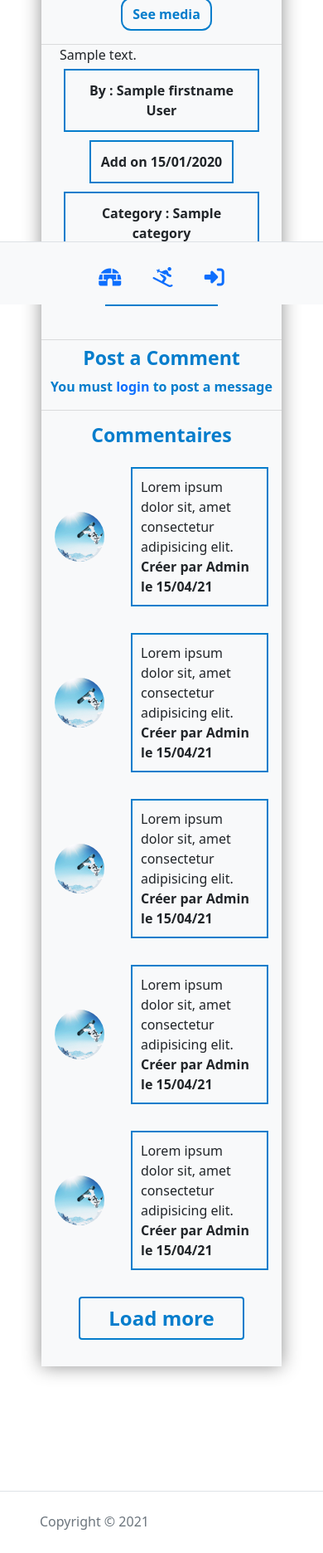
After one commit to toto93330/AnthonyAlves_6_24042021, a Symfony app: template templates/trick/index.html.twig in a window 390 px wide. The commit adds this page. Shown: the part 477-2349 px from the top of the page at 83% size. Run offline with Twig, Linux system fonts and the light colour scheme; the template is opened without the code that fills it: most values are stand-ins (such as "Sample title", 1, 10 or a date in 2020); grey boxes marked "Sample" are stand-in pictures; some libraries are stand-ins or nearby versions.

Commit message:
Correction menu contextuel mobile et creation du controller pour les tricks

```diff
--- a/config/routes/annotations.yaml
+++ b/config/routes/annotations.yaml
@@ -1,7 +1,6 @@
 controllers:
     resource: ../../src/Controller/
     type: annotation
-
 kernel:
     resource: ../../src/Kernel.php
     type: annotation
--- a/src/Controller/HomeController.php
+++ b/src/Controller/HomeController.php
@@ -37,11 +37,14 @@ class HomeController extends AbstractController
     }
 
     /**
-     * @Route("/{moretricks}")
+     * @Route("/ajax/{moretricks}", name="moretricks" )
      */
     public function moretricks($moretricks)
     {
+
         $moretricks = $this->limite * $moretricks;
+
+
         $tricks = $this->entityManager->getRepository(Trick::class)->findByMaxResult($moretricks);
 
         return $this->json($tricks);
--- a/templates/base.html.twig
+++ b/templates/base.html.twig
@@ -24,7 +24,7 @@
              <a onclick="closeIndexModal()" style="color: red; cursor:pointer;" class="close-modal"><i class="fas fa-times"></i></a>
              <p class="p-2">Do you want to remove the trick <span id="nom-du-trick"></span>.</p>
 
-             <a href="" class="m-2 btn btn-outline-info btn-sm trick-link" id="modal-delect-trick">oui</a><a onclick="closeIndexModal()" class="m-2 btn btn-outline-info btn-sm trick-link" style="cursor: pointer;">non</a>
+             <a href="" class="m-2 btn btn-outline-info btn-sm trick-link" id="modal-delect-trick">yes</a><a onclick="closeIndexModal()" class="m-2 btn btn-outline-info btn-sm trick-link" style="cursor: pointer;">no</a>
 
              </span>
             </div>
@@ -59,9 +59,16 @@
 
     <!-- Menu mobil pour version mobile -->
     <div class="menu-mobil py-4 border-top fixed-bottom text-center bg-light">
-        <a href="#" class="nav-link d-inline"><i class="fas fa-igloo"></i></a>
-        <a href="#" class="nav-link d-inline"><i class="fas fa-skiing"></i></a>
-        <a href="#" class="nav-link d-inline"><i class="fas fa-sign-in-alt"></i></a>
+        <a href="{{path('home')}}" class="nav-link d-inline"><i class="fas fa-igloo"></i></a>
+        <a href="{{path('home')}}#trick" class="nav-link d-inline"><i class="fas fa-skiing"></i></a>
+
+        {% if app.user %}
+            <a href="{{path('profile')}}" class="nav-link d-inline"><i class="fas fa-user"></i></a>
+            <a href="{{path('app_logout')}}" class="nav-link d-inline"><i class="fas fa-sign-out-alt"></i></a>
+        {% else %}
+            <a href="{{path('app_login')}}" class="nav-link d-inline"><i class="fas fa-sign-in-alt"></i></a>
+        {% endif %}
+
     </div>
     <!--end-->
 
--- a/templates/home/index.html.twig
+++ b/templates/home/index.html.twig
@@ -25,11 +25,11 @@
                         <div class="col">
                             <div class="d-flex justify-content-between">
                                 <span class="trick-name">
-                                    <a class="btn btn-outline-info btn-sm trick-link text-uppercase" href="">{{ trick.title }}</a>
+                                    <a class="btn btn-outline-info btn-sm trick-link text-uppercase" href="/trick/{{ trick.slug }}">{{ trick.title }}</a>
                                 </span>
                                 <span class="trick-edit">
                                     <a href=""><i class="fas fa-pencil-alt"></i></a> |
-                                    <a onclick="openIndexModal({{ trick.title }},{{ trick.id }})" data="" style="cursor: pointer;"><i class="fas fa-trash-alt"></i></a>
+                                    <a onclick="openIndexModal('{{ trick.title }}',{{ trick.id }})" data="" style="cursor: pointer;"><i class="fas fa-trash-alt"></i></a>
                                 </span>
                             </div>
                         </div>
--- a/templates/profile/index.html.twig
+++ b/templates/profile/index.html.twig
@@ -32,8 +32,11 @@
 						<h5>Register Date</h5>
 						<p>{{ regsiter_date|date("d/m/Y") }}</p>
 
-						<h5>Number of comment</h5>
+						<h5>Number of comments</h5>
 						<p>0</p>
+
+						<h5>Number of Tricks</h5>
+						<p>{{ postedtricks }}</p>
 					</div>
 				</div>
 			</div>
--- /dev/null
+++ b/templates/trick/index.html.twig
@@ -0,0 +1,145 @@
+{% extends 'base.html.twig' %}
+
+{% block title %} {% endblock %}
+
+{% block content %}
+
+{% for trick in tricks %}
+<div id="tricks-fix">
+    <img class="background-tricks-image"
+        src="{{ asset('assets/img/maurienne-depuis-val-thorens-bisc-gudellaphoto-fotolia.com_.jpg') }}"
+        style="background-size: cover; position:absolute;" alt="">
+    <section id="tricks-section">
+        <div class="content-tricks">
+            <div class="bg-light">
+                <div class="tricks-header"
+                    style="background-image: url('{{ asset('uploads/tricks/') }}{{trick.imageCard}}'); background-size: cover; filter: -webkit-box-shadow:inset 0px 0px 55px 0px #04a4d1; -moz-box-shadow:inset 0px 0px 100px 0px #04a4d1; box-shadow:inset 0px 0px 55px 0px #04a4d1;">
+                    <div class="admin-edit float-left">
+                        <a href=""><i class="fas fa-pencil-alt"></i></a>
+                        <a href=""><i class="fas fa-trash-alt"></i></a>
+                    </div>
+                    <span class="tricks-title w-100 h-100 d-flex justify-content-center">
+                        <div class="align-self-center h1 fw-bold text-light text-uppercase"
+                            style="text-shadow: 1px 1px 2px white, 0 0 1em rgb(15, 146, 207), 0 0 0.2em black; font-size:3em">
+                            {{trick.title}}</div>
+                    </span>
+                </div>
+                <!--croix de fermeture see media (si see media est activé sinon n'est pas affiché)-->
+                <a data-bs-toggle="collapse" href="#collapseExample" aria-expanded="false"
+                    aria-controls="collapseExample" style="color: red;" class="cross-close"><i
+                        class="fas fa-times"></i></a>
+                <!--end-->
+                <div class="d-flex justify-content-around flex-wrap py-3" id="files-sticks" style="margin-top:0px;">
+                    <div class="justify-content-around flex-wrap" id="hide">
+
+                        <div class="collapse d-md-block" id="collapseExample">
+                            <div class="d-flex justify-content-around flex-wrap">
+
+                                <span data-aos="flip-left"><img src="ressources/img/stalefish.jpg" alt="tricks">
+                                </span>
+                                <span data-aos="flip-left"><img src="ressources/img/stalefish.jpg" alt="tricks">
+                                </span>
+                                <span data-aos="flip-left"><video controls
+                                        src="https://www.learningcontainer.com/wp-content/uploads/2020/05/sample-mp4-file.mp4"></video>
+                                </span>
+
+                            </div>
+                        </div>
+
+                    </div>
+
+                </div>
+                <!--bouton en voir plus de media pour version moyen ou petit ecran (caché si see media est activé)-->
+                <div class="d-flex justify-content-around flex-wrap">
+                    <a class="btn see-media-btn my-3" id="js-btn-see-media" data-bs-toggle="collapse"
+                        href="#collapseExample" role="button" aria-expanded="false" aria-controls="collapseExample">See
+                        media</a>
+                </div>
+                <!--end-->
+                <hr style="background-color: grey;">
+                <article>
+                    {{ trick.content }}
+
+                    <div class="d-flex article-info">
+                        <span>By : {{ trick.author.firstname }} {{ trick.author.lastname }}</span>
+                        <span>Add on {{ trick.createdAt|date("d/m/Y") }}</span>
+                        <span>Category : {{ trick.category }}</span>
+                        <span><a href="#comment">10 Comments</a></span>
+                    </div>
+                </article>
+                <hr style="background-color: grey;">
+
+                <div id="create-comment">
+                    <h3 class="text-center d-block pt-2" style="color: rgb(5, 125, 204); font-weight: 600;">Post a Comment</h3>
+
+                    {% if app.user %}
+                    <div class="d-flex justify-content-center flex-column flex-wrap py-3" id="comment-form">
+                        <form action="#" method="get">
+                            <textarea style="max-width: 250px;" name="commentaire" id="commentaire" cols="45"
+                                rows="1"></textarea>
+                        </form>
+                        <center><button type="submit" class="btn mt-3">Leave a comment</button></center>
+                    </div>
+                    {% else %}
+
+                    <div class="need-connect text-center pb-3" style="color: rgb(5, 125, 204); font-weight: 600;">
+                        You must <a href="/login">login</a> to post a message
+                    </div>
+                    {% endif %}
+                    </div>
+                <hr style="background-color: grey;">
+                <!--IMPORTANT afficher maximum 10 commentaires -->
+                <div id="comment" class="py-3">
+                    <h3 class="text-center" style="color: rgb(5, 125, 204); font-weight: 600;">Commentaires</h3>
+
+                    <div class="comment d-flex justify-content-center align-items-center" data-aos="flip-left">
+                        <span class="user-avatar m-3"><img src="ressources/img/backflip.jpg" alt=""></span>
+                        <span class="user-comment m-3">Lorem ipsum dolor sit, amet consectetur adipisicing elit.
+                            <div class="comment-info"> Créer par Admin le 15/04/21</div>
+                        </span>
+                    </div>
+
+                    <div class="comment d-flex justify-content-center align-items-center" data-aos="flip-left">
+                        <span class="user-avatar m-3"><img src="ressources/img/backflip.jpg" alt=""></span>
+                        <span class="user-comment m-3">Lorem ipsum dolor sit, amet consectetur adipisicing elit.
+                            <div class="comment-info"> Créer par Admin le 15/04/21</div>
+                        </span>
+                    </div>
+
+                    <div class="comment d-flex justify-content-center align-items-center" data-aos="flip-left">
+                        <span class="user-avatar m-3"><img src="ressources/img/backflip.jpg" alt=""></span>
+                        <span class="user-comment m-3">Lorem ipsum dolor sit, amet consectetur adipisicing elit.
+                            <div class="comment-info"> Créer par Admin le 15/04/21</div>
+                        </span>
+                    </div>
+
+                    <div class="comment d-flex justify-content-center align-items-center" data-aos="flip-left">
+                        <span class="user-avatar m-3"><img src="ressources/img/backflip.jpg" alt=""></span>
+                        <span class="user-comment m-3">Lorem ipsum dolor sit, amet consectetur adipisicing elit.
+                            <div class="comment-info"> Créer par Admin le 15/04/21</div>
+                        </span>
+                    </div>
+
+                    <div class="comment d-flex justify-content-center align-items-center" data-aos="flip-left">
+                        <span class="user-avatar m-3"><img src="ressources/img/backflip.jpg" alt=""></span>
+                        <span class="user-comment m-3">Lorem ipsum dolor sit, amet consectetur adipisicing elit.
+                            <div class="comment-info"> Créer par Admin le 15/04/21</div>
+                        </span>
+                    </div>
+
+                    <!--  Bouton voir plus de commentaires (est affiché si il y a plus de 5 commentaires)-->
+                    <div class="py-3 d-flex justify-content-center"><a class="load-more-btn btn-outline-info btn-sm trick-link" href="">
+                        <img src="{{asset('assets/img/Loading.gif')}}" alt="loading" width="40px" style="display: none;">Load more</a>
+                    </div>
+                    <!-- end -->
+                </div>
+
+            </div>
+        </div>
+
+</div>
+
+</section>
+{% endfor %}
+
+{% endblock %}
```
Also changed, not shown: src/Controller/ProfileController.php (+7 -1 lines), src/Controller/TrickController.php (added, +33 -0 lines), public/assets/js/ajax.js.
